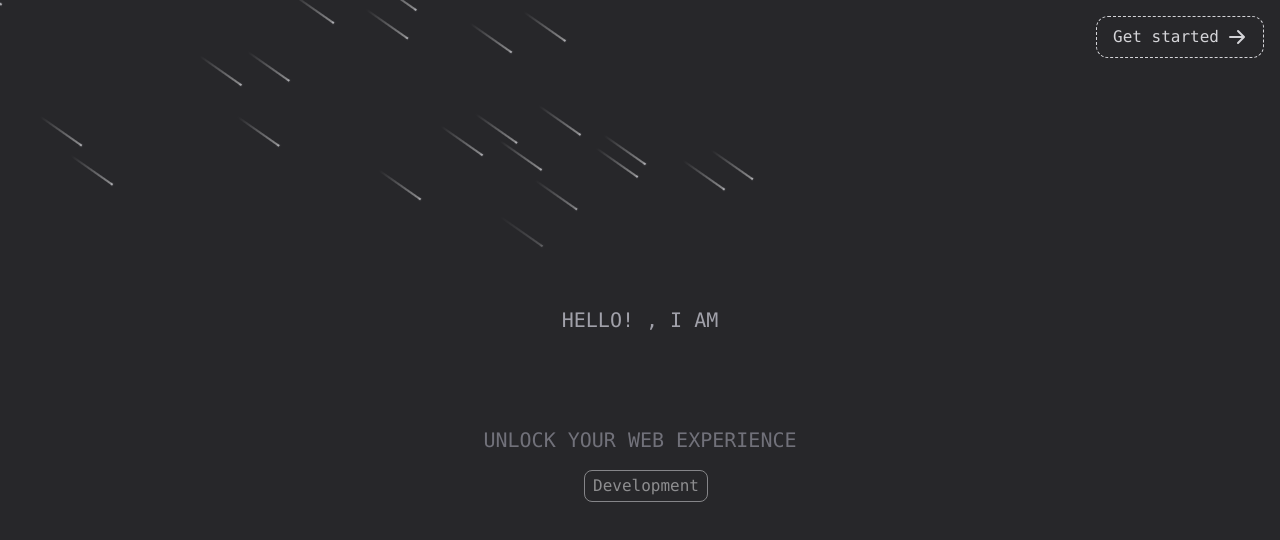
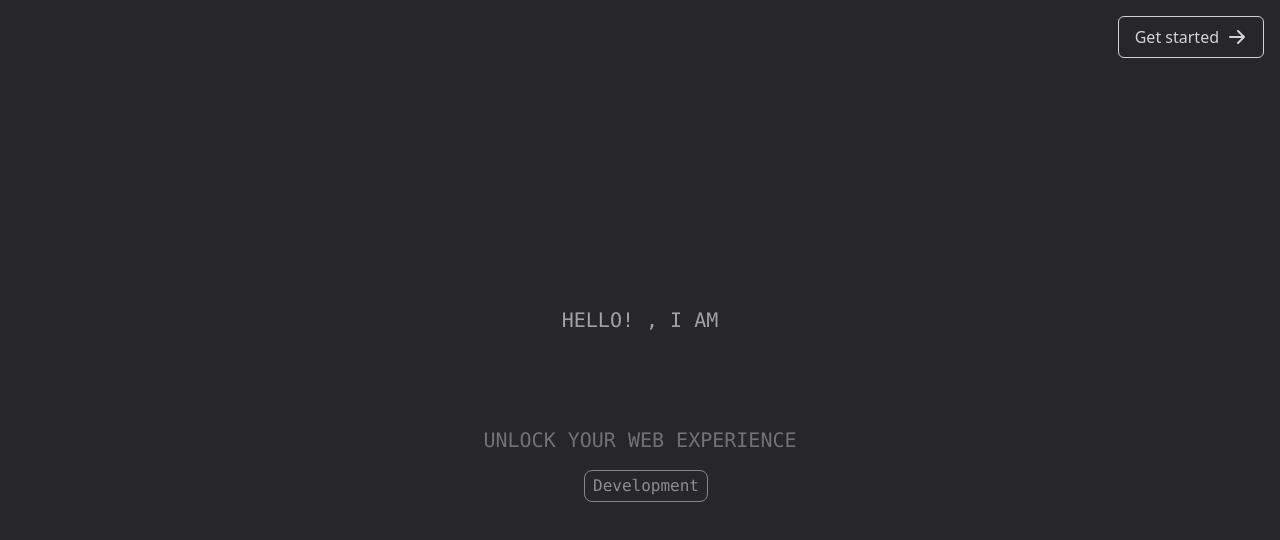
Before and after one commit to shubhamjangra-1234/portfolio, a React (Vite) app: page / in a window 1280 px wide. Shown: the top 540 px of the page. Built offline with nearby package versions, Linux system fonts and the light colour scheme.

Commit message:
Updates added

```diff
--- a/src/assets/components/About/About.jsx
+++ b/src/assets/components/About/About.jsx
@@ -126,7 +126,8 @@ const About = () => {
 
 
                 <div className="my-8 text-left">
-                  <a href="https://drive.google.com/file/d/12ZirlCBB-PeLpOyjdRpm3A05ekMg7RzE/view?usp=drive_link">
+                  <a href=
+                  "https://drive.google.com/file/d/1Y3pf2XcDD-JRN3oH8n8gML2CeuFV8GQf/view?usp=sharing">
                     <button className="offset">
                       {" "}
                       <svg
--- a/src/assets/components/LandingPage/LandingPage.jsx
+++ b/src/assets/components/LandingPage/LandingPage.jsx
@@ -33,7 +33,6 @@ function LandingPage() {
   }, [textData]);
   return (
     <div className="relatives bg-zinc-800 flex h-screen  w-full flex-col items-center justify-center overflow-hidden ">
-      <Meteors number={30} />
       <div className="w-full h-full  text-black">
         <div
           style={{ width: "100%", height: "600px", position: "relative" }}
@@ -77,7 +76,7 @@ function LandingPage() {
       </div>
 
       <a href="/main">
-        <button className="border-dashed border-zinc-300 z-10 font-mono absolute top-0 right-0 m-4 text-zinc-300  py-2 px-4 rounded-xl border  hover:transition duration-300 ease-in-out flex items-center transform hover:scale-95">
+        <button className="border border-zinc-300 z-10  absolute top-0 right-0 m-4 text-zinc-300  py-2 px-4 rounded-md border  hover:bg-zinc-700 flex items-center ">
           Get started
           <svg
             xmlns="http://www.w3.org/2000/svg"
--- a/src/assets/components/Slider.jsx
+++ b/src/assets/components/Slider.jsx
@@ -8,7 +8,7 @@ const brands = [
   },
   {
     name: "NodeJs",
-    logo: "https://static-00.iconduck.com/assets.00/node-js-icon-454x512-nztofx17.png",
+    logo: "https://play-lh.googleusercontent.com/fSQ2dmyQPfqZAacdmLnA3UoUdaHgF0ADmbLVMXFiD_iTwVVJNi8PjBbe_RlZSAZEJMo=w240-h480-rw",
   },
   {
     name: "React",
--- a/src/assets/components/homepage/home.jsx
+++ b/src/assets/components/homepage/home.jsx
@@ -40,21 +40,22 @@ function IntroSection() {
             </div>
           </nav>
           <div className="w-full flex flex-col lg:flex-row items-center justify-end">
-            <div className="w-full pb-5 border-dashed my-6  lg:w-full lg:mb-0 lg:pr-8">
+            <div className="w-full pb-5 border-dashed my-6  lg:w-full lg:mb-0 lg:pl-20">
               <motion.div
                 data-aos="zoom-out"
                 initial={{ opacity: 0 }}
                 animate={{ opacity: 1 }}
                 transition={{ duration: 1 }}
-                className=""
+                className=" "
               >
                 <motion.span
                   initial={{ opacity: 0 }}
                   animate={{ opacity: 1 }}
                   exit={{ opacity: 0 }}
                   transition={{ duration: 3 }}
+                  className=""
                 >
-                  :
+
                   <p className="my-5 pointer-events-none whitespace-pre-wrap bg-gradient-to-b from-blacks to-gray-700/80 bg-clip-text text-center text-5xl md:text-6xl sm:text-5xl  leading-none text-transparent dark:from-zinc-100 dark:to-slate-700/8">
                     {" "}
                     Let's craft exceptional digital experiences together.
```
